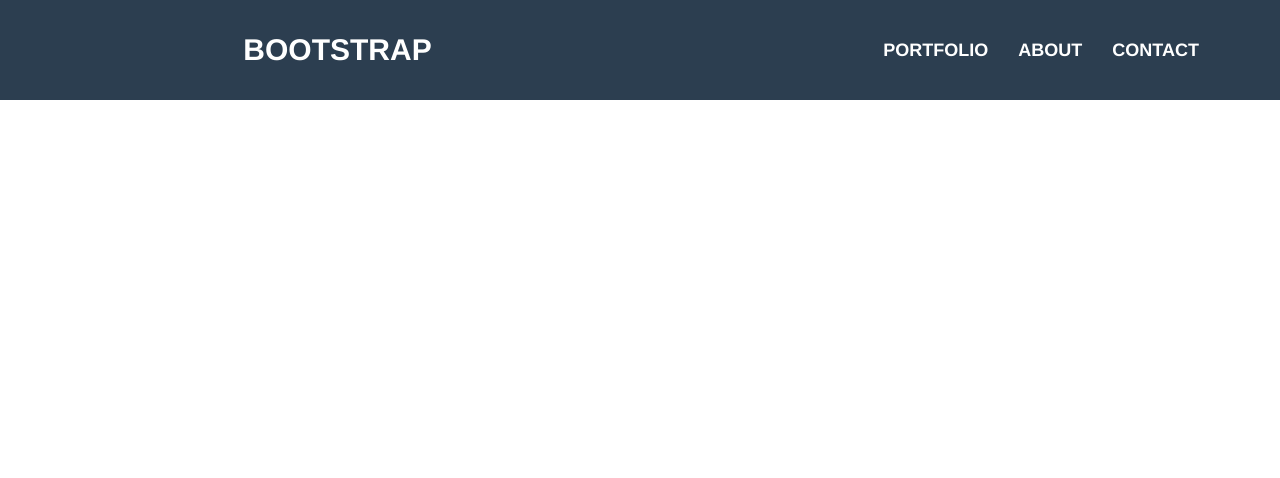
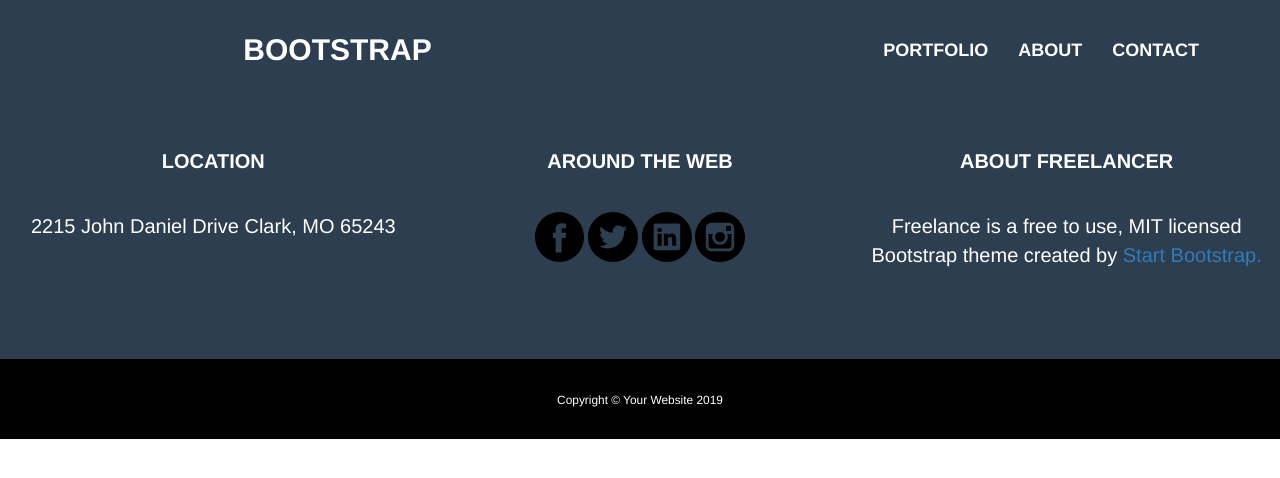
Before and after one commit to carminenicoletta91/html-css-bootstrap-freelancer, a plain HTML site: page index.html in a window 1280 px wide. Drawn offline with nearby package versions, Linux system fonts and the light colour scheme.

Commit message:
--creato footer di due sezione-- --prima sezione info completata-- --seconda sezione Copyright completata--

```diff
--- a/index.html
+++ b/index.html
@@ -10,7 +10,7 @@
     <header>
       <div class="container-fluid text-uppercase text-color sfondo ">
         <div class="row">
-          <div class=" col-xs-8 col-md-6 col-lg-4 col-lg-offset-2">
+          <div class=" col-xs-8 col-md-6 col-lg-4 col-lg-offset-2 ">
             <a class="navbar-brand setting left" href="#">BOOTSTRAP</a>
           </div>
           <nav class="mostra-menu setting">
@@ -46,7 +46,42 @@
     <!-- 4sezione -->
 
   <footer>
-
+    <!-- sezione info -->
+    <div class="container-fluid section-top ">
+      <div class="row">
+        <div class="col-lg-4 ">
+          <h2 class="text-uppercase">Location</h2>
+          <p>2215 John Daniel Drive Clark, MO 65243</p>
+        </div>
+        <div class="col-lg-4  ">
+          <h2 class="text-uppercase">Around the Web</h2>
+          <a href="#">
+            <img src="iconface.svg" alt="">
+          </a>
+          <a href="#">
+            <img src="icontwitter.svg" alt="">
+          </a>
+          <a href="#">
+            <img src="iconlinke.svg" alt="">
+          </a>
+          <a href="#">
+            <img src="iconinsta.svg" alt="">
+          </a>
+        </div>
+        <div class="col-lg-4 ">
+          <h2 class="text-uppercase">About Freelancer</h2>
+          <p>Freelance is a free to use, MIT licensed Bootstrap theme created by <a href="#">Start Bootstrap.</a></p>
+        </div>
+      </div>
+    </div>
+   <!-- sezione Copyright -->
+    <div class="container-fluid section-bottom">
+      <div class="row">
+        <div class="col-lg-12">
+          <small>Copyright © Your Website 2019</small>
+        </div>
+      </div>
+    </div>
   </footer>
 
   </body>
--- a/master.css
+++ b/master.css
@@ -1,3 +1,4 @@
+
 .sfondo{
   background-color:rgb(44, 62, 80);
   color:white;
@@ -40,3 +41,28 @@ display: none;
 .mostra-menu:active .col-xs-12.menu-a-tendina{
   display: block;
 }
+.container-fluid.section-top p{
+  font-size:20px;
+  padding-bottom:30px;
+}
+.container-fluid.section-top h2{
+  font-size:20px;
+    padding:30px 0;
+    font-weight:700;
+}
+.container-fluid.section-top{
+background-color:rgb(44, 62, 80);
+text-align: center;
+color:white;
+padding-bottom:50px;
+}
+.container-fluid.section-top img{
+  text-align:right;
+  padding-bottom:30px;
+}
+.container-fluid.section-bottom{
+  text-align: center;
+  background-color:black;
+  padding:30px 0;
+  color:white;
+}
```
Also changed, not shown: bootstrap.png (deleted), iconface.svg (added), iconinsta.svg (added), iconlinke.svg (added), icontwitter.svg (added).
